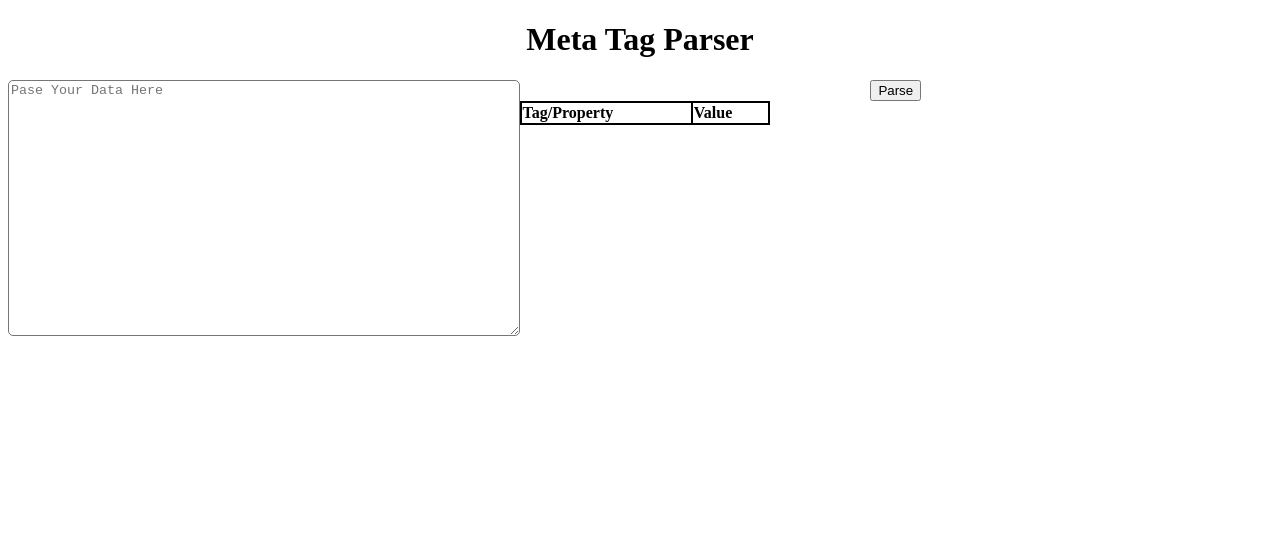
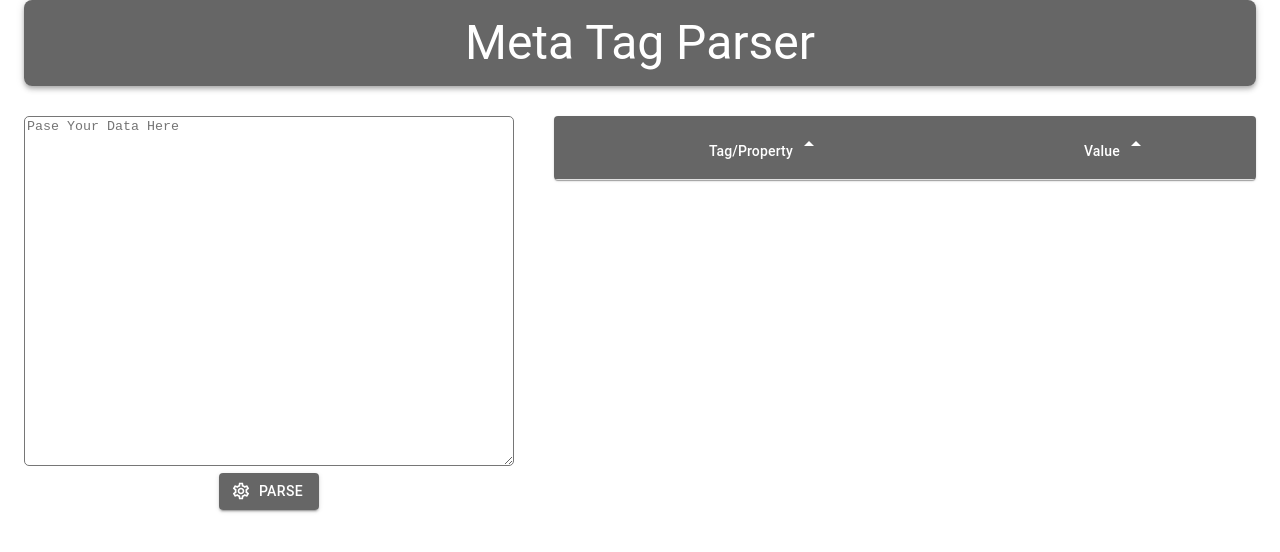
Before and after one commit to hyzr0525/meta-tag-parser, a React (Create React App) app: page / in a window 1280 px wide. Shown: the top 552 px of the page. Built offline with nearby package versions, Linux system fonts and the light colour scheme.

Commit message:
basic materil ui

```diff
--- a/package.json
+++ b/package.json
@@ -3,6 +3,10 @@
   "version": "0.1.0",
   "private": true,
   "dependencies": {
+    "@emotion/react": "^11.7.1",
+    "@emotion/styled": "^11.6.0",
+    "@mui/icons-material": "^5.4.2",
+    "@mui/material": "^5.4.2",
     "@testing-library/jest-dom": "^5.16.2",
     "@testing-library/react": "^12.1.2",
     "@testing-library/user-event": "^13.5.0",
--- a/src/App.css
+++ b/src/App.css
@@ -2,20 +2,22 @@
   text-align: center;
 }
 
-textarea {
-  width: 40%;
-  height: 250px;
-  border-radius: 5px;
-  float: left;
+body {
+  background-color: slategray;
 }
 
-table {
-  width: 250px;
-  text-align: left;
+textarea {
+  width: 100%;
+  height: 350px;
+  border-radius: 5px;
+  float: center;
 }
 
-table, th,td {
-  border: 2px solid black;
-  border-collapse: collapse;
+.header {
+  padding: 10px;
+  margin-bottom: 15px;
+}
 
+.tableHead:hover {
+  background-color: #1769aa;
 }
--- a/src/App.js
+++ b/src/App.js
@@ -2,15 +2,30 @@ import './App.css';
 import ParsedTable from './Component/ParsedTable';
 import ImputForm from './Component/ImputForm';
 import {useState} from 'react'
+import { Grid, Container, AppBar, Typography } from '@mui/material';
+
+
 function App() {
 
   const [metaData, setMetaData] = useState([])
 
   return (
     <div className="App">
-      <h1> Meta Tag Parser</h1>
-      <ImputForm setMetaData={setMetaData}/>
-      <ParsedTable metaData={metaData} setMetaData={setMetaData}/>
+      <Container maxWidth="100%" >
+        <AppBar position="relative" sx={{ bgcolor: 'text.secondary', marginBottom: '30px', padding: '15px', borderRadius: 2 }}>
+
+            <Typography variant="h3"> Meta Tag Parser</Typography>
+
+        </AppBar>
+        <Grid container spacing={5}>
+          <Grid item xs={5}>
+            <ImputForm setMetaData={setMetaData}/>
+          </Grid>
+          <Grid item xs={7}>
+            <ParsedTable metaData={metaData} setMetaData={setMetaData}/>
+          </Grid>
+        </Grid>
+      </Container>
     </div>
   );
 }
--- a/src/Component/ImputForm.jsx
+++ b/src/Component/ImputForm.jsx
@@ -1,5 +1,8 @@
 import React from 'react'
 import {useState} from 'react'
+import {Button} from '@mui/material'
+import SettingsOutlinedIcon from '@mui/icons-material/SettingsOutlined'
+
 
 function ImputForm({setMetaData}) {
 
@@ -28,7 +31,7 @@ function ImputForm({setMetaData}) {
             placeholder= "Pase Your Data Here"
             onChange= {formFill}
             />
-            <button type='submit'>Parse</button>
+            <Button sx={{ bgcolor: 'text.secondary'}} variant="contained" startIcon={<SettingsOutlinedIcon />} type='submit'>Parse</Button>
         </form>
     </div>
   )
--- a/src/Component/ParsedTable.jsx
+++ b/src/Component/ParsedTable.jsx
@@ -1,11 +1,19 @@
 import React from 'react'
 import TableData from './TableData'
 import {useState} from 'react'
+import Table from '@mui/material/Table';
+import TableBody from '@mui/material/TableBody';
+import TableCell from '@mui/material/TableCell';
+import TableContainer from '@mui/material/TableContainer';
+import TableHead from '@mui/material/TableHead';
+import TableRow from '@mui/material/TableRow';
+import Paper from '@mui/material/Paper';
+import ArrowDropUpSharpIcon from '@mui/icons-material/ArrowDropUpSharp';
+import ArrowDropDownSharpIcon from '@mui/icons-material/ArrowDropDownSharp';
+
 
 function ParsedTable({metaData, setMetaData}) {
 
-  // const tags = metaData.children
-  // const dataRow = Array.from(metaData)?.map(tag => <TableData tag={tag}/>)
   const [sortOrder, setSortOrder] = useState("ASC")
 
   const handleSort = (colName) => {
@@ -61,35 +69,25 @@ function ParsedTable({metaData, setMetaData}) {
 
   }
 
+  const sortIcon = (sortOrder === "ASC") ? <ArrowDropUpSharpIcon/>:<ArrowDropDownSharpIcon/>
+
     const dataRow = Array.from(metaData)?.map((data) => <TableData tag={data.tagName}  linkProp={data.getAttribute("rel")} metaProp={data.getAttribute("property")}  value={data.textContent || data.getAttribute("href")} />)
 
-    console.log(Array.from(metaData).sort(function(a,b){
-      let valueA = a.getAttribute("href") || a.textContent.toLowerCase()
-      let valueB = b.getAttribute("href") || b.textContent.toLowerCase()
-
-      if (valueA  < valueB) return -1;
-      if (valueA > valueB) return 1;
-      return 0;
-    }))
-
-    console.log(Array.from(metaData))
-
   return (
-    <div>
-      <table >
-
-        <tr>
-          <th onClick={()=>handleSort("tag")}>Tag/Property</th>
-          <th onClick={()=>handleSort("value")}>Value</th>
-        </tr>
-
+    <TableContainer component={Paper}>
+      <Table sx={{ minWidth: 500 }}>
+        <TableHead>
+          <TableRow >
+            <TableCell sx={{ bgcolor: 'text.secondary', color:'white'}} className="tableHead" align="center"  onClick={()=>handleSort("tag")}>Tag/Property {sortIcon}</TableCell>
+            <TableCell sx={{ bgcolor: 'text.secondary', color:'white' }} className="tableHead" align="center" onClick={()=>handleSort("value")}>Value {sortIcon}</TableCell>
+          </TableRow>
+      </TableHead>
+      <TableBody>
         {dataRow}
-
-      </table>
-    </div>
+      </TableBody>
+      </Table>
+    </TableContainer>
   )
 }
 
 export default ParsedTable
-
-// {dataRow}
--- a/src/Component/TableData.jsx
+++ b/src/Component/TableData.jsx
@@ -1,13 +1,14 @@
 import React from 'react'
+import TableCell from '@mui/material/TableCell';
+import TableRow from '@mui/material/TableRow'
 
-function TableData({tag, linkProp, linkVal, metaProp, metaVal, value}) {
+function TableData({tag, linkProp, metaProp, value}) {
 
-    console.log(tag)
   return (
-    <tr>
-        <td>{tag}/{linkProp}{metaProp}</td>
-        <td>{value}</td>
-    </tr>
+    <TableRow>
+        <TableCell align="left">{tag}/{linkProp}{metaProp}</TableCell>
+        <TableCell align="left">{value}</TableCell>
+    </TableRow>
 
   )
 }
--- a/src/index.js
+++ b/src/index.js
@@ -1,3 +1,4 @@
+import { CssBaseline } from '@mui/material';
 import React from 'react';
 import ReactDOM from 'react-dom';
 import App from './App';
@@ -5,7 +6,9 @@ import reportWebVitals from './reportWebVitals';
 
 ReactDOM.render(
   <React.StrictMode>
+    <CssBaseline>
     <App />
+    </CssBaseline>
   </React.StrictMode>,
   document.getElementById('root')
 );
```
Also changed, not shown: 1 other file (tests, documents, lock files or other folders).
